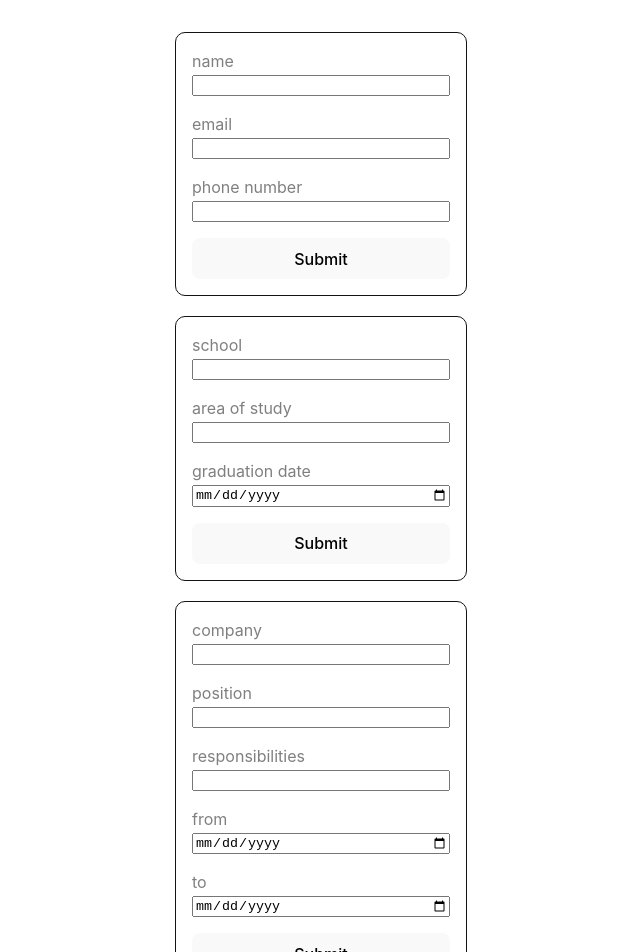
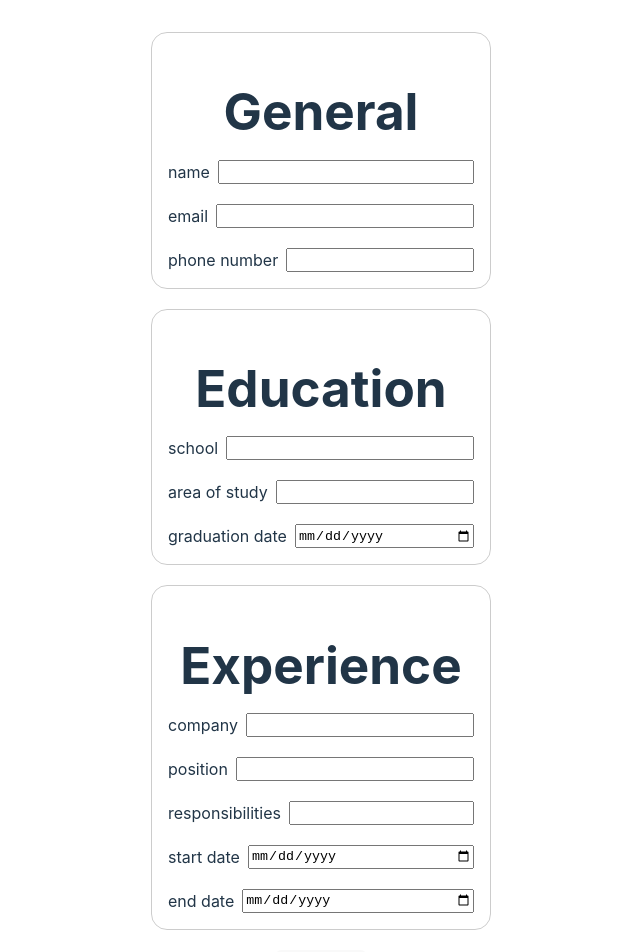
Before and after one commit to willcote/cv-form, a React (Vite) app: page / in a window 1280 px wide. Shown: the top 952 px of the page, without its empty margins (319-959 px from the left). Built offline with nearby package versions, Linux system fonts and the light colour scheme.

Commit message:
Start over using better methods
Restarted completely without looking ahead too far
this time. Seemed to help, refactoring is much easier
to handle than trying to think out the perfect
structure right from the beginning.

```diff
--- a/src/App.jsx
+++ b/src/App.jsx
@@ -1,10 +1,12 @@
-import ImportForm from './components/InputForm';
+import CVForm from './components/CVForm';
+// import ImportForm from './components/InputForm';
 import './styles/App.css';
 
 function App() {
   return (
     <>
-      <ImportForm />
+      {/* <ImportForm /> */}
+      <CVForm />
     </>
   );
 }
--- /dev/null
+++ b/src/components/CVForm.jsx
@@ -0,0 +1,23 @@
+import { useState } from 'react';
+import EditForm from './EditForm';
+import LockForm from './LockForm';
+
+export default function CVForm() {
+  const [editable, setEditable] = useState(true);
+  const [userInfo, setUserInfo] = useState({});
+
+  function handleSubmit() {
+    // setUserInfo(e); // something like this
+    setEditable(!editable);
+  }
+
+  return (
+    <>
+      {editable ? (
+        <EditForm onSubmit={handleSubmit} userInfo={userInfo} />
+      ) : (
+        <LockForm userInfo={userInfo} />
+      )}
+    </>
+  );
+}
--- /dev/null
+++ b/src/components/EditForm.jsx
@@ -0,0 +1,73 @@
+import { useState } from 'react';
+import '../styles/EditForm.css';
+
+function FormInput({ id, label, type }) {
+  const [input, setInput] = useState('');
+
+  function handleChange(e) {
+    setInput(e.target.value);
+  }
+
+  return (
+    <>
+      <label htmlFor={id}>
+        {label}
+        <input type={type} id={id} value={input} onChange={handleChange} />
+      </label>
+    </>
+  );
+}
+
+export default function EditForm({ onSubmit, userInfo }) {
+  return (
+    <form>
+      <div className="form-section general">
+        <h1>General</h1>
+        <FormInput id="name" label="name" type="text" />
+        <FormInput id="email" label="email" type="email" />
+        <FormInput id="phone-number" label="phone number" type="tel" />
+      </div>
+      <div className="form-section education">
+        <h1>Education</h1>
+        <label htmlFor="school">
+          school
+          <input type="text" id="school" />
+        </label>
+        <label htmlFor="area-of-study">
+          area of study
+          <input type="text" id="area-of-study" />
+        </label>
+        <label htmlFor="graduation-date">
+          graduation date
+          <input type="date" id="graduation-date" />
+        </label>
+      </div>
+      <div className="form-section experience">
+        <h1>Experience</h1>
+        <label htmlFor="company">
+          company
+          <input type="text" id="company" />
+        </label>
+        <label htmlFor="position">
+          position
+          <input type="text" id="position" />
+        </label>
+        <label htmlFor="responsibilities">
+          responsibilities
+          <input type="text" id="responsibilities" />
+        </label>
+        <label htmlFor="start-date">
+          start date
+          <input type="date" id="start-date" />
+        </label>
+        <label htmlFor="end-date">
+          end date
+          <input type="date" id="end-date" />
+        </label>
+      </div>
+      <button type="button" onClick={onSubmit}>
+        Submit
+      </button>
+    </form>
+  );
+}
--- a/src/components/InputSection.jsx
+++ b/src/components/InputSection.jsx
@@ -1,5 +1,5 @@
-import { useState, Fragment } from 'react';
-import '../styles/input.css';
+import { useState, Fragment } from "react";
+import "../styles/input.css";
 
 export default function InputSection({ inputs }) {
   const [submitted, setSubmitted] = useState(false);
@@ -26,6 +26,15 @@ export default function InputSection({ inputs }) {
 
   return (
     <div className="input-container">
+      {inputs.map((input) => {
+        return (
+          <Fragment key={input.id}>
+            <label htmlFor={input.label}>{input.label}</label>
+            <input type={input.type} id={input.label} />
+          </Fragment>
+        );
+      })}
+
       {submitted ? (
         <>
           {values.map((value) => {
--- /dev/null
+++ b/src/components/LockForm.jsx
@@ -0,0 +1,3 @@
+export default function LockForm() {
+  return <h1>submitted!</h1>;
+}
--- /dev/null
+++ b/src/styles/EditForm.css
@@ -0,0 +1,28 @@
+h1 {
+  font-size: 2rem;
+}
+
+div.form-section {
+  display: flex;
+  flex-direction: column;
+
+  border: 1px solid rgba(0, 0, 0, 0.2);
+  border-radius: 16px;
+  padding: 16px;
+}
+
+div :not(:last-child) {
+  margin-bottom: 20px;
+  min-width: 250px;
+}
+
+label {
+  text-align: left;
+  display: flex;
+  white-space: nowrap;
+}
+
+input {
+  margin-left: 0.5rem;
+  width: 100%;
+}
```
Also changed, not shown: src/components/InputForm.jsx (+14 -14 lines), src/main.jsx (+6 -6 lines).
